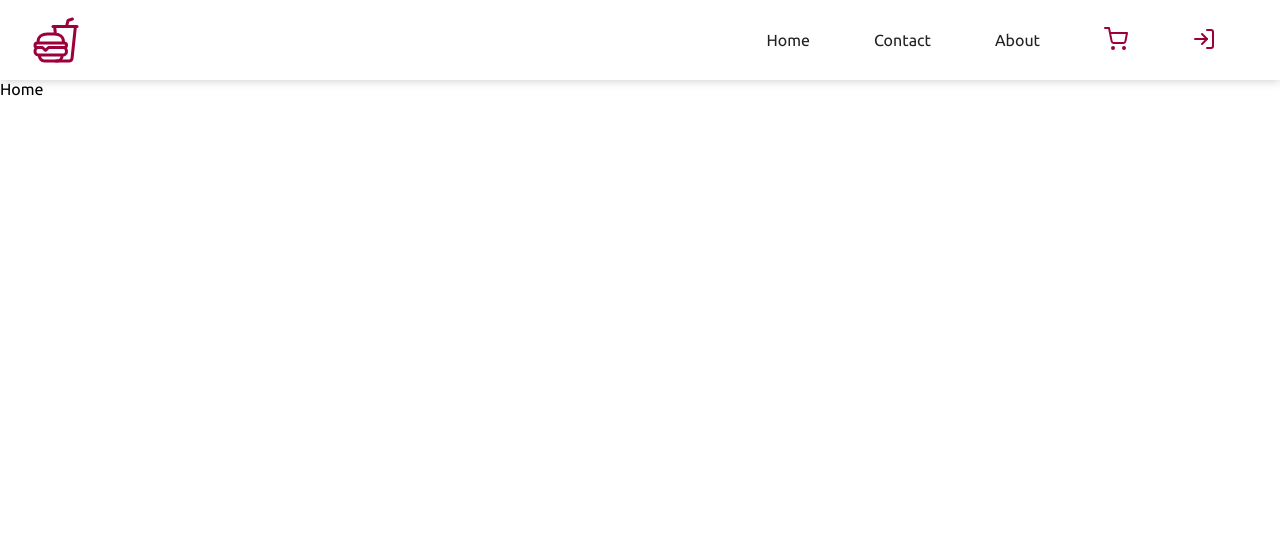
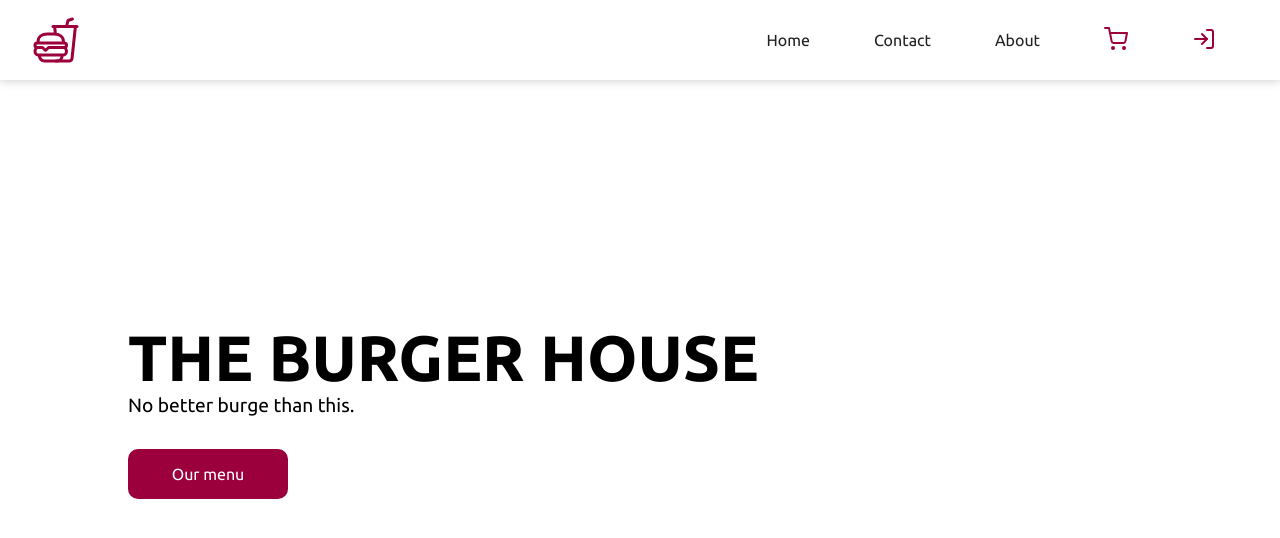
Before and after one commit to AmanMandal7/The-Burger-House, a React (Create React App) app in the folder frontend/: page / in a window 1280 px wide. Shown: the top 538 px of the page. Built offline with nearby package versions, Linux system fonts and the light colour scheme.

Commit message:
added home

```diff
--- a/frontend/src/App.js
+++ b/frontend/src/App.js
@@ -4,6 +4,7 @@ import Header from './components/layout/Header';
 
 import './styles/app.scss';
 import './styles/header.scss'
+import './styles/home.scss'
 
 function App() {
   return (
--- a/frontend/src/components/home/Home.jsx
+++ b/frontend/src/components/home/Home.jsx
@@ -1,7 +1,16 @@
 import React from "react";
 
 const Home = () => {
-  return <div>Home</div>;
+  return (
+    <section className="home">
+      <div>
+        <h1>The Burger House</h1>
+        <p>No better burge than this.</p>
+      </div>
+
+      <a href="#menu">Our menu</a>
+    </section>
+  );
 };
 
 export default Home;
--- /dev/null
+++ b/frontend/src/styles/home.scss
@@ -0,0 +1,34 @@
+@import "colors.scss";
+
+.home {
+  height: 100vh;
+
+  div {
+    padding-left: 8rem;
+    padding-top: 15rem;
+    > h1 {
+      font-size: 4rem;
+      text-transform: uppercase;
+    }
+    > p {
+      font-size: 1.2rem;
+    }
+  }
+
+  a {
+    display: block;
+    margin: 2rem 8rem;
+    width: 10rem;
+    background-color: $red;
+    color: white;
+    text-align: center;
+    border: none;
+    font-size: 1rem;
+    border-radius: 10px;
+    padding: 1rem;
+    cursor: pointer;
+    &:hover {
+      background-color: $reddark;
+    }
+  }
+}
```
